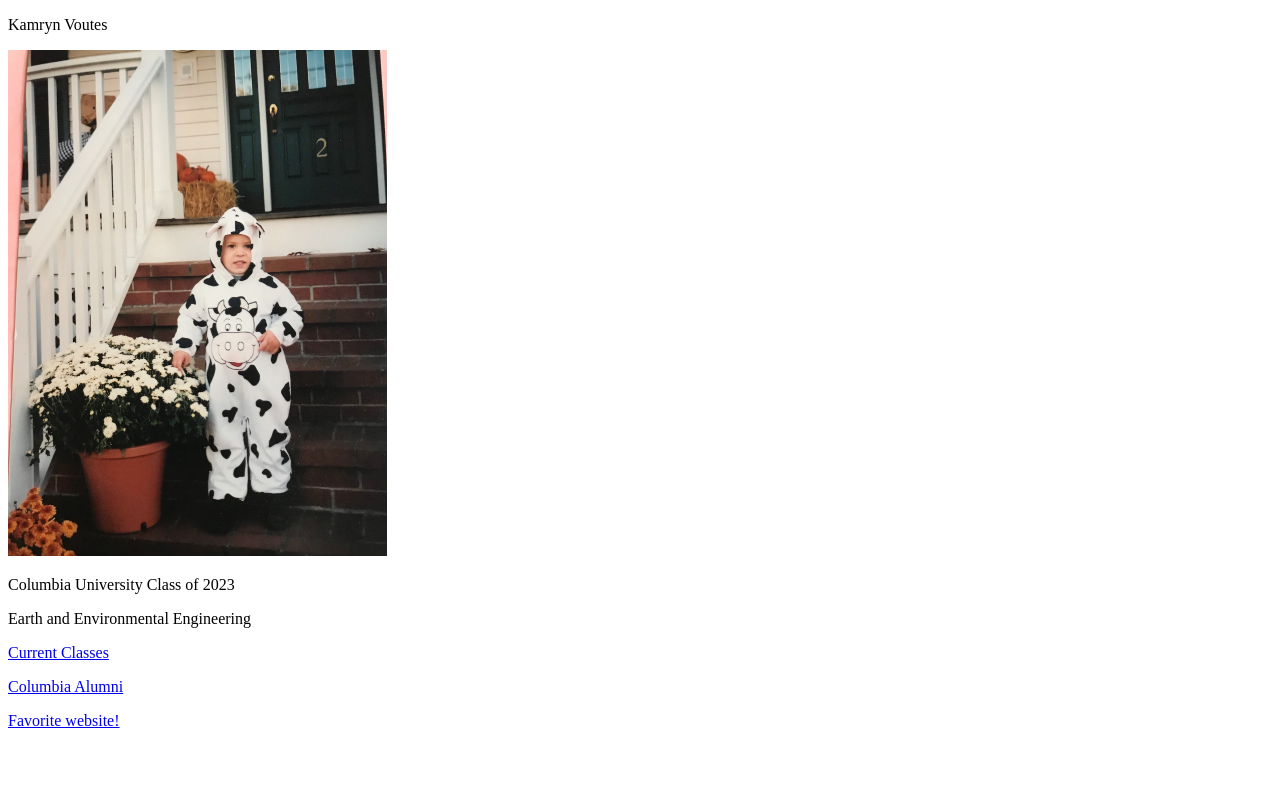
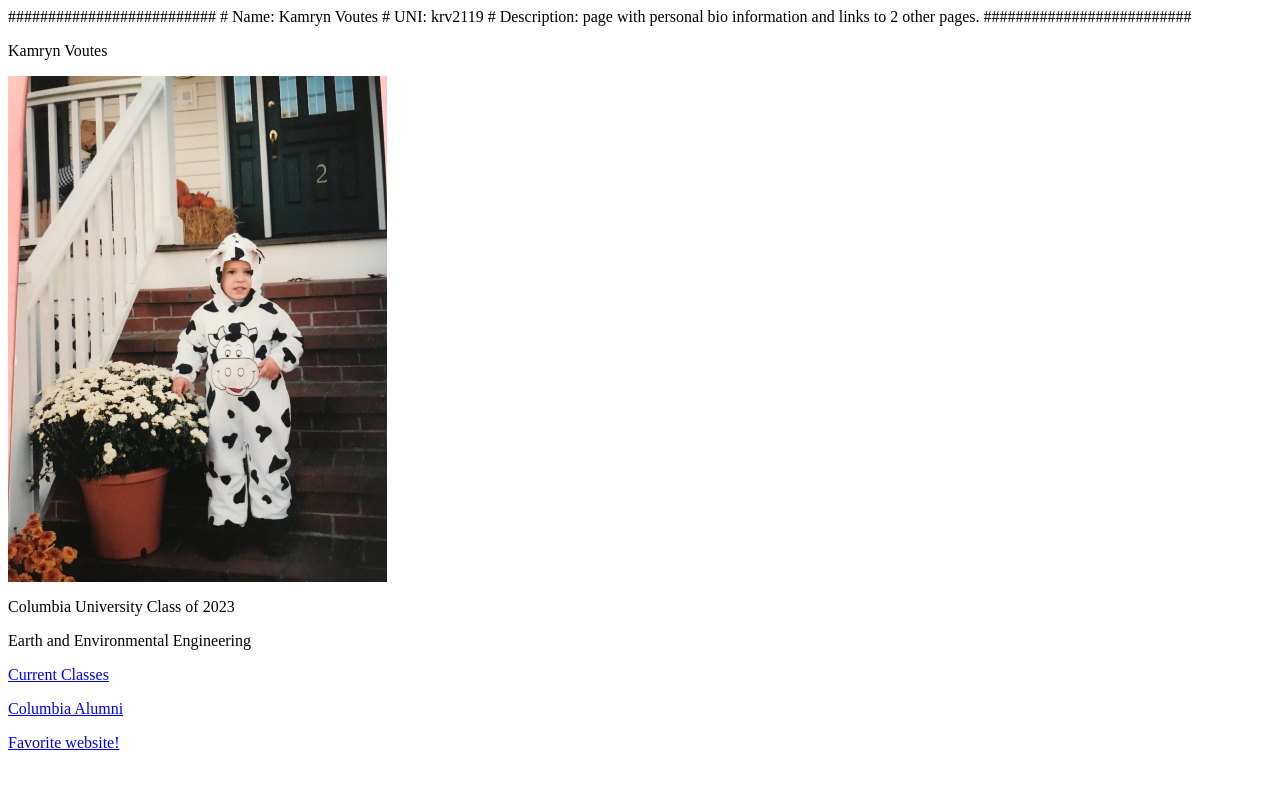
Before and after one commit to kvoutes/krv2119-final, a Flask app: page / in a window 1280 px wide. Run offline with Flask 2, Linux system fonts and the light colour scheme.

Commit message:
Added headers

```diff
--- a/app.py
+++ b/app.py
@@ -1,3 +1,8 @@
+##########################
+# Name: Kamryn Voutes
+# UNI: krv2119
+# Description: webpage with personal bio, class description, and Kate Mckinnon pages
+##########################
 # -*- coding: utf-8 -*-
 """
 Created on Tue Apr 21 14:57:17 2020
--- a/templates/Kate.html
+++ b/templates/Kate.html
@@ -1,3 +1,8 @@
+##########################
+# Name: Kamryn Voutes
+# UNI: krv2119
+# Description: webpage with Kate Mckinnon info
+##########################
 <!DOCTYPE html>
 <html>
 
--- a/templates/classes.html
+++ b/templates/classes.html
@@ -1,3 +1,8 @@
+##########################
+# Name: Kamryn Voutes
+# UNI: krv2119
+# Description: webpage with Spring 2020 class descriptions
+##########################
 <!DOCTYPE html>
 <html>
 <head>
--- a/templates/index.html
+++ b/templates/index.html
@@ -1,3 +1,8 @@
+##########################
+# Name: Kamryn Voutes
+# UNI: krv2119
+# Description: page with personal bio information and links to 2 other pages.
+##########################
 <!DOCTYPE html>
 <html>
     <head>
```
